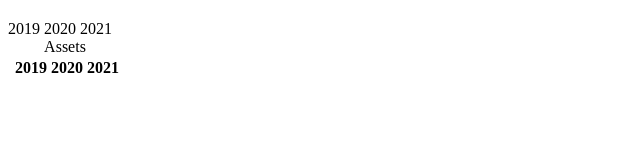
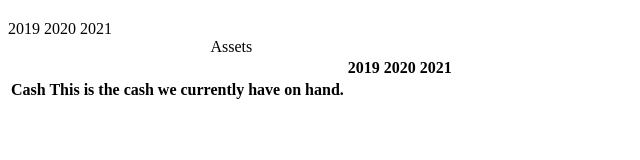
Before and after one commit to benardop/fcc-balance-sheet, a plain HTML site: page index.html in a window 1280 px wide. Shown: the whole page, without its empty margins (0-640 px from the left). Drawn offline with Linux system fonts and the light colour scheme.

Commit message:
add tr elements in the table body with class data

```diff
--- a/index.html
+++ b/index.html
@@ -36,7 +36,9 @@
                         </tr>
                     </thead>
                     <tbody>
-                        <tr class="data"></tr>
+                        <tr class="data">
+                            <th>Cash <span class="description">This is the cash we currently have on hand.</span></th>
+                        </tr>
                         <tr class="data"></tr>
                         <tr class="data"></tr>
                         <tr class="total"></tr>
```
